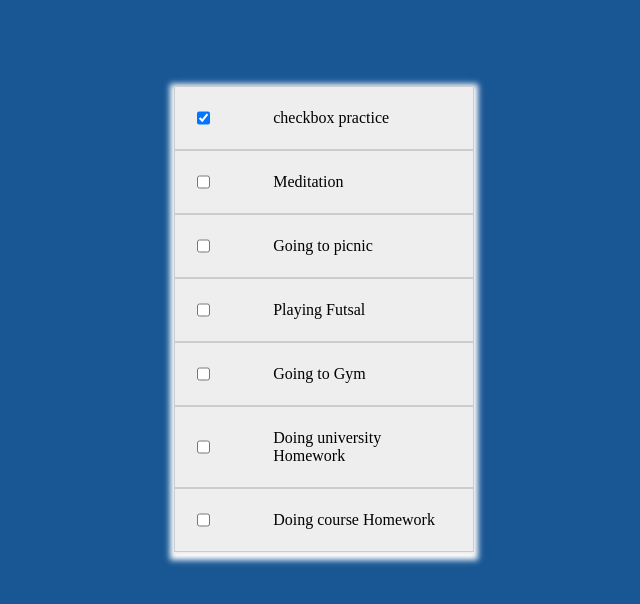
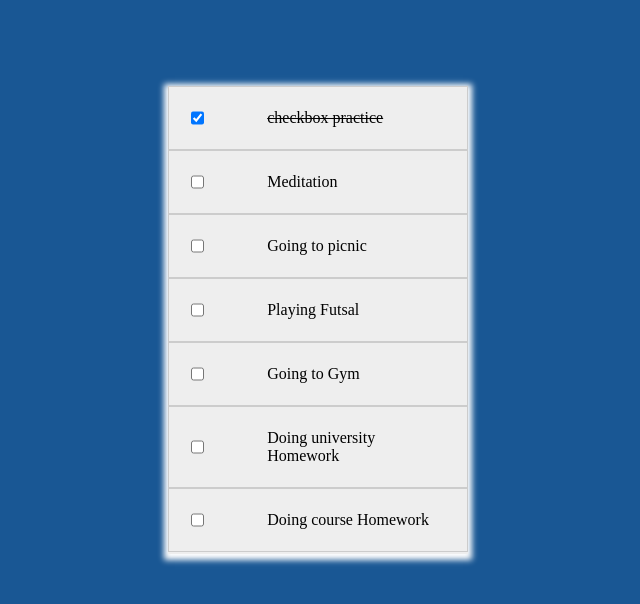
Before and after one commit to hussainHakimi/checkboxes, a plain HTML site: page index.html in a window 1280 px wide. Both pictures are taken after a click on the checkbox 519 px from the left and 118 px from the top of the page. Shown: the whole page, without its empty margins (316-956 px from the left). Drawn offline with Linux system fonts and the light colour scheme.

Commit message:
style is done.

```diff
--- a/style.css
+++ b/style.css
@@ -17,12 +17,11 @@
   display: flex;
   justify-content: center;
   align-items: center;
-  margin:auto;
+  /* margin:auto; */
   color: #000;
   position: absolute;
   top: 60px;
-  left: 0;
-  right: 0;
+  left: 30%;
 }
 
 .box ul{
@@ -38,8 +37,17 @@
   border: 1px solid #ccc;
   display: flex;
   justify-content: space-between;
+  /* text-decoration: line-through; */
 }
 .box ul li span{
   width: 70%;
   height: 100%;
 }
+
+.spn{
+  text-decoration: line-through;
+}
+
+input:checked + span {
+  text-decoration: line-through;
+}
```
